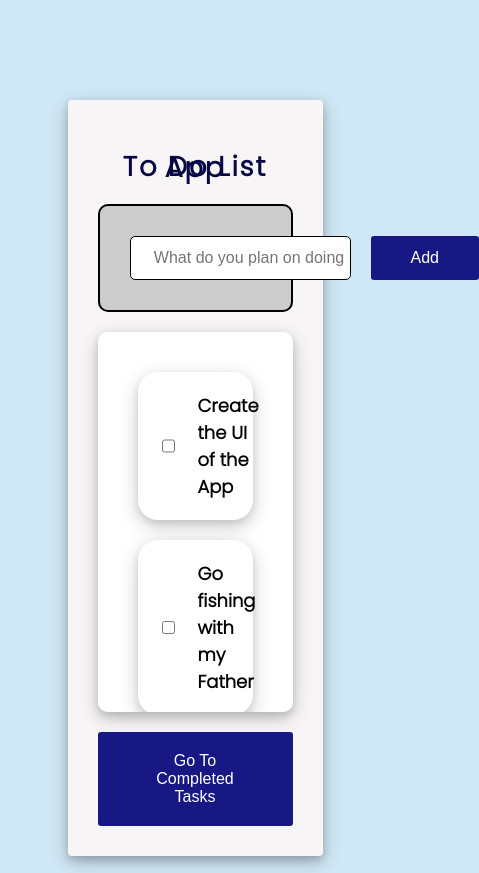
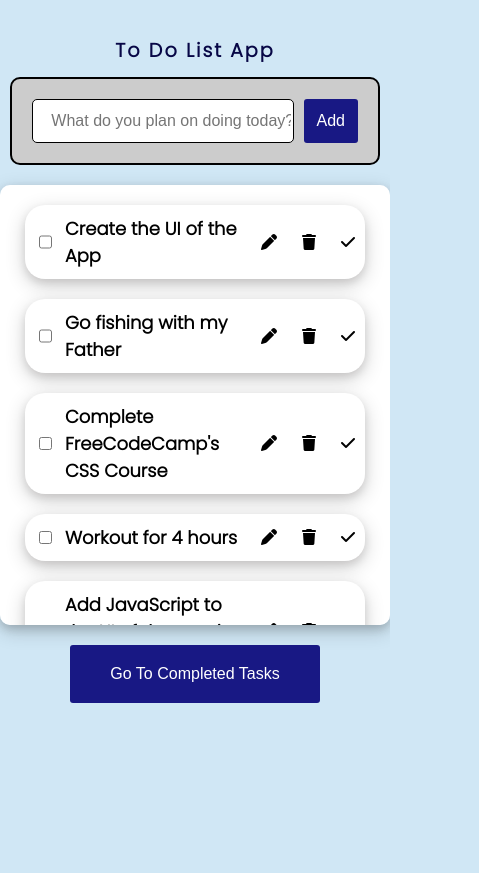
Before and after one commit to JohnnyZ2005/TodoApp, a plain HTML site: page index.html in a window 390 px wide. Shown: the whole page, 479 px wide, since content can reach past the window. After the commit the page ends 844 px from the top, so only its background shows below. Drawn offline with Linux system fonts and the light colour scheme.

Commit message:
Created a mobile view of the website

```diff
--- a/style.css
+++ b/style.css
@@ -1,13 +1,13 @@
-@import url('https://fonts.googleapis.com/css2?family=Poppins:wght@300&display=swap');
+ @import url('https://fonts.googleapis.com/css2?family=Poppins:wght@300&display=swap');
 
-body {
+/*body {
     margin: 0;
     padding: 0;
     font-family: 'Poppins', sans-serif;
     background-color: rgb(208, 231, 245);
 }
 
-/* Styling for the sub-container */
+
 .sub-container {
     background-color: rgb(247, 245, 245);
     padding: 30px;
@@ -20,7 +20,7 @@ body {
     margin-bottom: 100px;
 }
 
-/* Styling for the title */
+
 .title {
     text-align: center;
     text-transform: capitalize;
@@ -31,7 +31,7 @@ body {
     letter-spacing: 2px;
 }
 
-/* Styling for the task adder */
+
 .task-adder {
     display: flex;
     gap: 20px;
@@ -65,7 +65,7 @@ body {
     border-radius: none;
 }
 
-/* Styling for task added menu */
+
 .task-added-menu {
     background-color: white;
     margin: 20px 0px;
@@ -94,7 +94,7 @@ body {
     transform: scale(1.1);
 }
 
-/* Styling for the icons */
+
 .icons {
     margin-left: 120px;
     display: flex;
@@ -112,7 +112,7 @@ body {
     color: blue;
 }
 
-/* Stlying for the scroll bar */
+
 .task-added-menu::-webkit-scrollbar {
     width: 20px;
     border-radius: 10px;
@@ -126,7 +126,6 @@ body {
 }
 
 
-/* Styling for the complete button */
 .complete-button {
     display: flex;
     justify-content: center;
@@ -143,3 +142,115 @@ body {
 .complete-button button:hover {
     background-color: blue;
 }
+ */
+
+/* MOBILE */
+body {
+    margin: 0;
+    padding: 0;
+    font-family: 'Poppins', sans-serif;
+    background-color: rgb(208, 231, 245);
+}
+
+.sub-container .title {
+    margin-top: 50px;
+    text-align: center;
+    text-transform: capitalize;
+    font-size: 1.2rem;
+    line-height: 1px;
+    color: rgb(7, 7, 70);
+    font-weight: bolder;
+    letter-spacing: 2px;
+}
+
+.task-adder {
+    justify-content: center;
+    display: flex;
+    gap: 10px;
+    border: 2px solid black;
+    padding: 20px;
+    background-color: #ccc;
+    border-radius: 10px;
+    margin-left: 10px;
+    margin-right: 10px;
+}
+
+.task-adder #task-input {
+    width: 350px;
+    height: 40px;
+    border-radius: 5px;
+    border: 1.5px solid black;
+    font-size: 1rem;
+    padding-left: 5px;
+}
+
+.task-adder #add-button {
+    height: auto;
+    padding: 5px 13px;
+    background-color: rgb(24, 24, 132);
+    color: white;
+    border: none;
+    font-size: 1rem;
+    border-radius: 3px;
+}
+
+.task-added-menu {
+    background-color: white;
+    margin: 20px 0px;
+    padding: 20px;
+    height: 400px;
+    box-shadow: 0 4px 8px 0 rgba(61, 58, 58, 0.2), 0 6px 20px 0 rgba(0, 0, 0, 0.19);
+    overflow: scroll;
+    overflow-x: hidden;
+    border-radius: 10px;
+}
+
+.task-added {
+    background-color: white;
+    padding: 10px;
+    border-radius: 20px;
+    box-shadow: 0 4px 8px 0 rgba(20, 3, 3, 0.1), 0 6px 20px 0 rgba(0, 0, 0, 0.19);
+    margin-bottom: 20px;
+    display: flex;
+    gap: 10px;
+    margin-left: 5px;
+    margin-right: 5px;
+}
+
+.task-added:hover {
+    transform: scale(1.1);
+}
+
+
+.task-added label {
+    font-size: 1.12em;
+    font-weight: 600;
+    width: 300px;
+}
+
+.icons {
+    display: flex;
+    justify-content: center;
+    align-items: center;
+    gap: 25px;
+}
+
+.complete-button {
+    display: flex;
+    justify-content: center;
+    margin-bottom: 5px;
+}
+
+.complete-button button {
+    height: auto;
+    padding: 20px 40px;
+    background-color: rgb(24, 24, 132);
+    color: white;
+    border: none;
+    font-size: 1rem;
+    border-radius: 3px;
+}
+
+.complete-button button:hover {
+    background-color: blue;
+}
```
